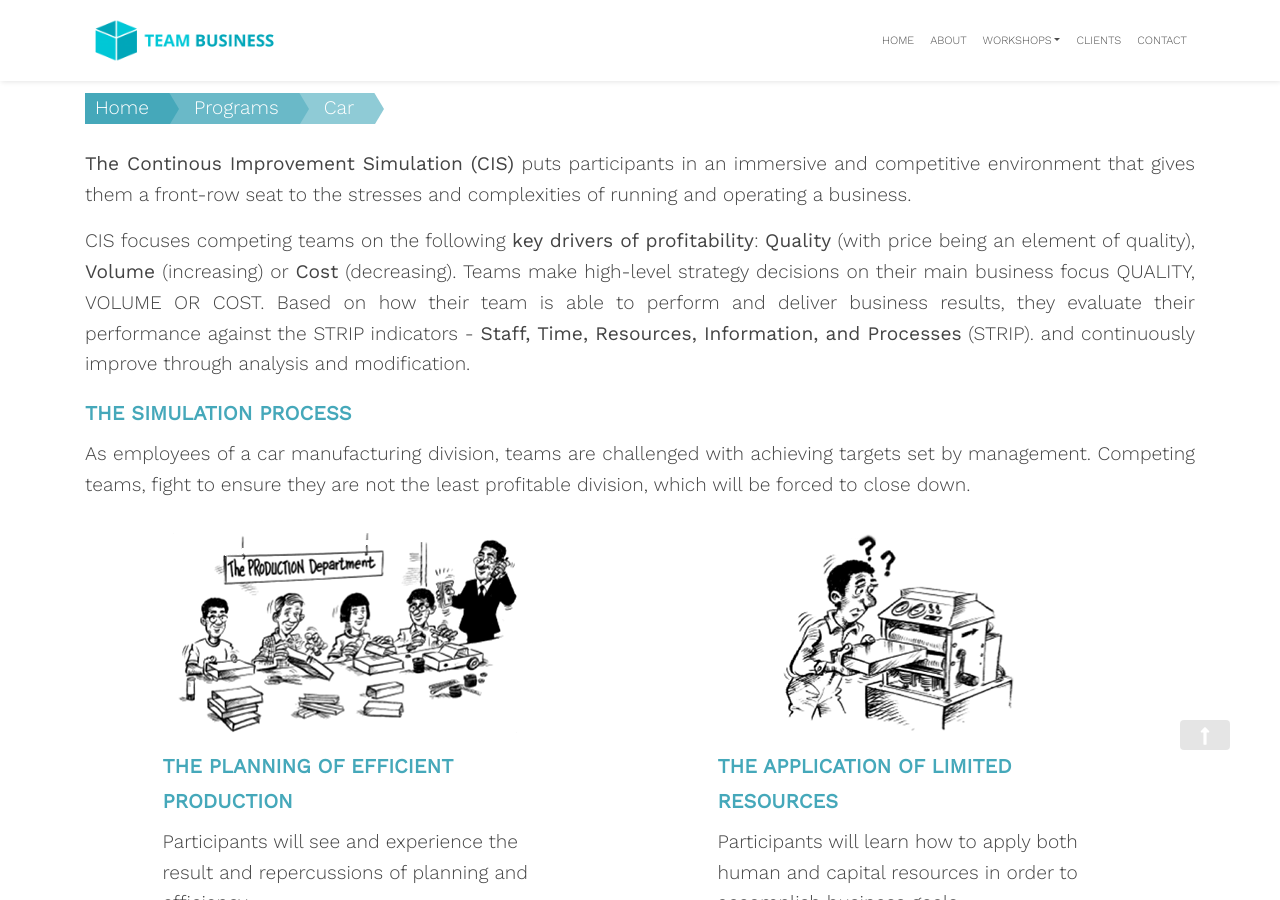
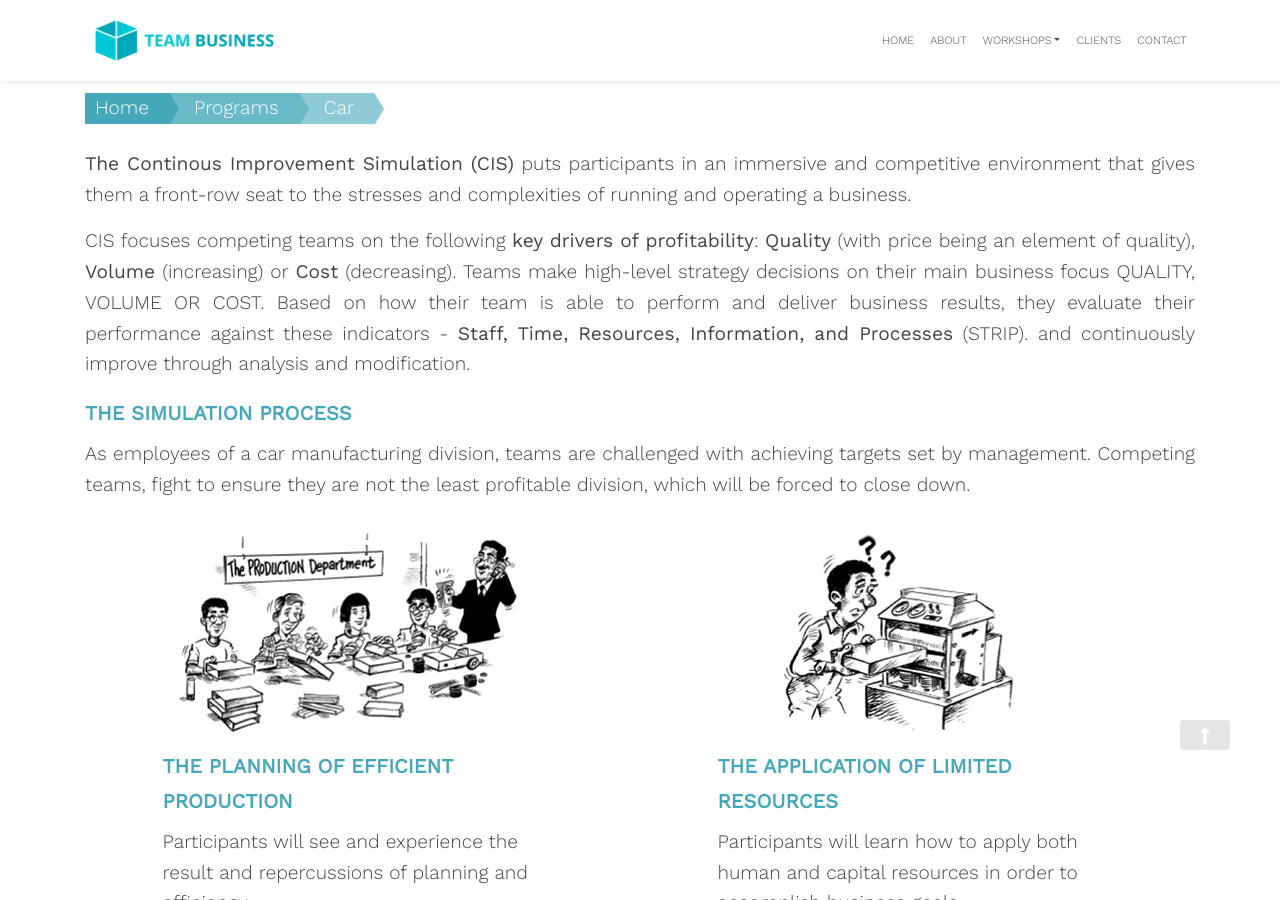
Before and after one commit to zac-heisey/team-business, a Jekyll site: the page built from _pages/car.md, in a window 1280 px wide and 900 px high, scrolled down 744 px. Built offline with Jekyll 4.4.1, drawn with Linux system fonts in a browser that asks for light colours.

Commit message:
Update from Forestry.io Lara Azzam updated _pages/car.md

```diff
--- a/_pages/car.md
+++ b/_pages/car.md
@@ -15,7 +15,7 @@ header-image: "/assets/images/car-program.jpg"
 ---
 **The Continous Improvement Simulation (CIS)** puts participants in an immersive and competitive environment that gives them a front-row seat to the stresses and complexities of running and operating a business.
 
-CIS focuses competing teams on the following **key drivers of profitability**: **Quality** (with price being an element of quality), **Volume** (increasing) or **Cost** (decreasing). Teams make high-level strategy decisions on their main business focus QUALITY, VOLUME OR COST.  Based on how their team is able to perform and deliver business results, they evaluate their performance against the STRIP indicators - **Staff, Time, Resources, Information, and Processes** (STRIP). and continuously improve through analysis and modification.
+CIS focuses competing teams on the following **key drivers of profitability**: **Quality** (with price being an element of quality), **Volume** (increasing) or **Cost** (decreasing). Teams make high-level strategy decisions on their main business focus QUALITY, VOLUME OR COST.  Based on how their team is able to perform and deliver business results, they evaluate their performance against these indicators - **Staff, Time, Resources, Information, and Processes** (STRIP). and continuously improve through analysis and modification.
 
 ### **THE SIMULATION PROCESS**
 
```
